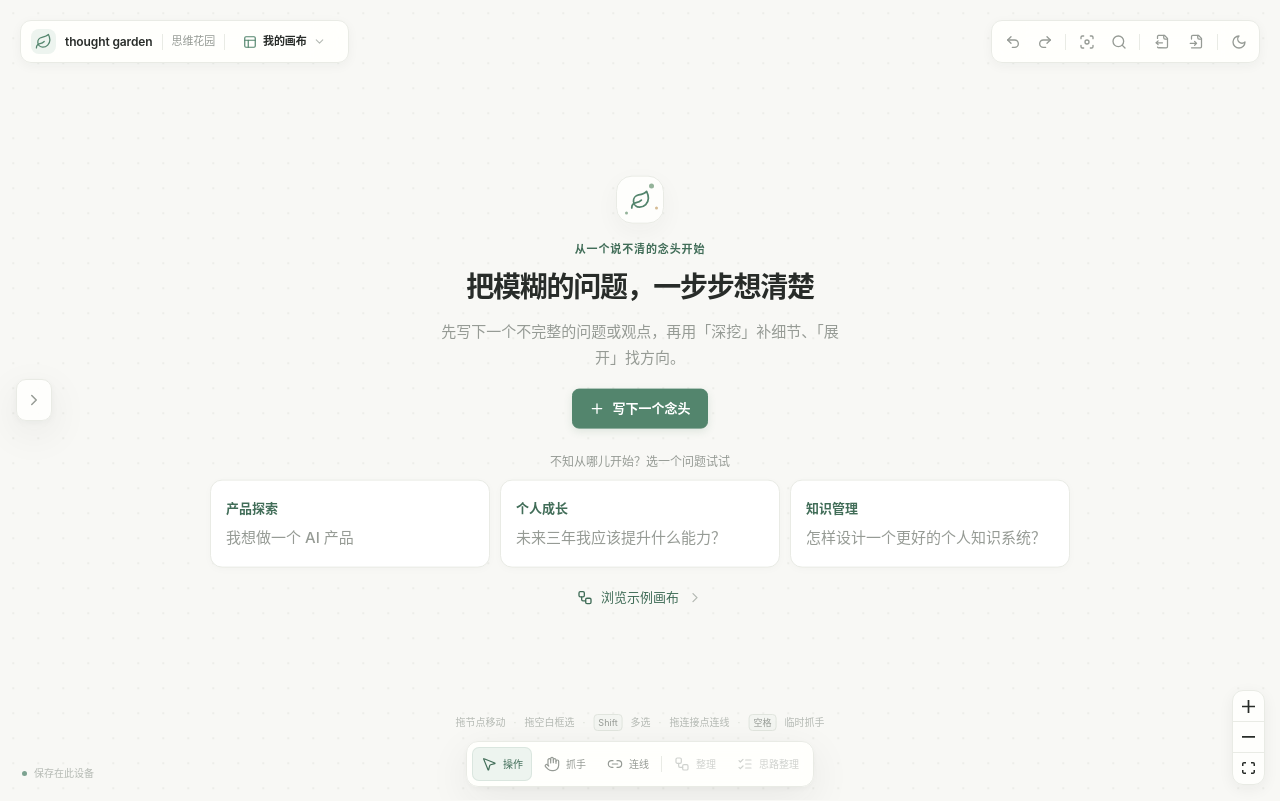
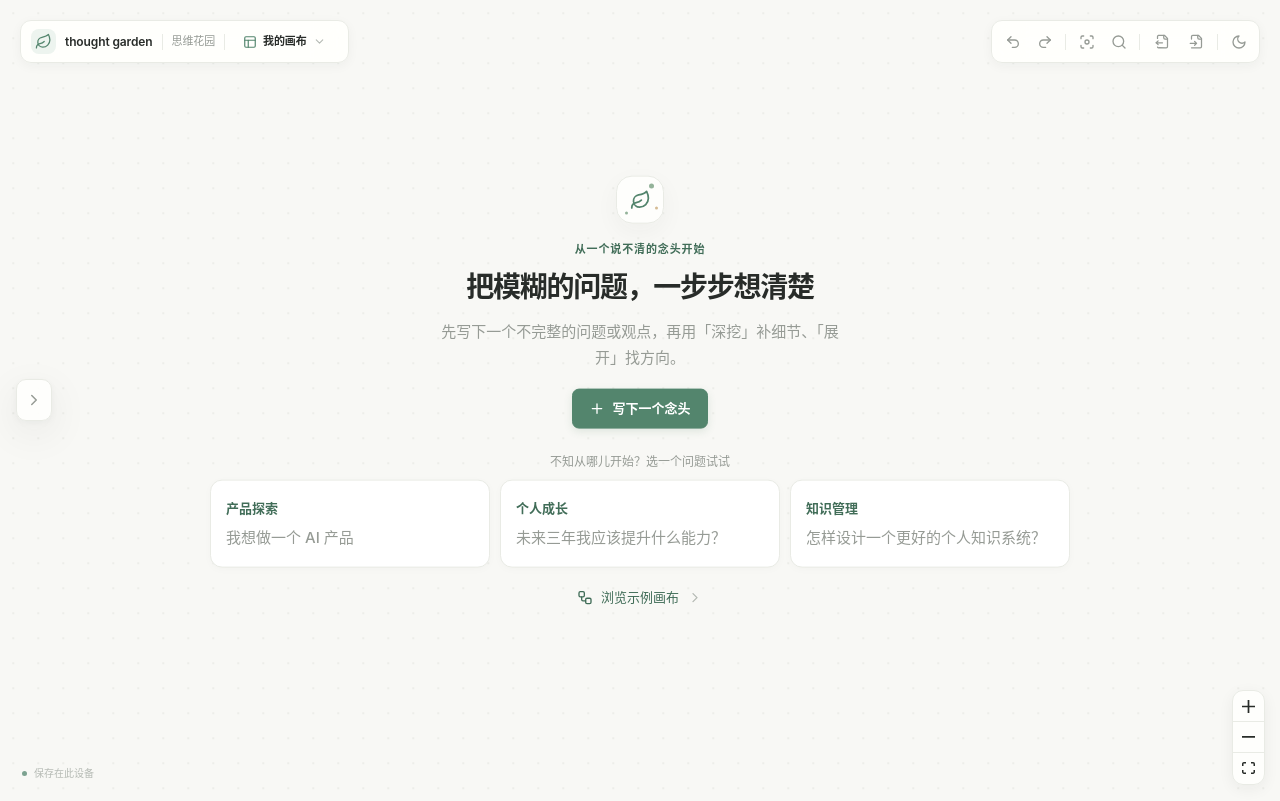
Before and after one commit to cheeseburgertony/thought-garden, a Next.js app: page / in a window 1280 px wide. Built offline with nearby package versions, Linux system fonts and the light colour scheme.

Commit message:
fix: simplify empty canvas controls and guide layout

```diff
--- a/app/globals.css
+++ b/app/globals.css
@@ -263,7 +263,6 @@ button { color: inherit; }
 .export-menu-item small { color: var(--subtle); font-size: 9px; }
 
 .empty-state { position: absolute; z-index: 1; top: 50%; left: 50%; display: flex; width: min(860px, calc(100vw - 40px)); align-items: center; flex-direction: column; transform: translate(-50%, -51%); pointer-events: none; text-align: center; }
-.empty-state.guide-open { left: calc(50% + 157px); width: min(860px, calc(100vw - 346px)); }
 .empty-orbit { position: relative; display: grid; width: 48px; height: 48px; place-items: center; margin-bottom: 17px; border: 1px solid var(--line); border-radius: 16px; background: var(--surface); color: var(--accent); box-shadow: 0 8px 25px rgba(45, 55, 47, .045); }
 .empty-orbit span { position: absolute; width: 5px; height: 5px; border-radius: 50%; background: #94b39a; }
 .empty-orbit span:nth-child(1) { top: 7px; right: 9px; }
@@ -472,6 +471,10 @@ button { color: inherit; }
 @keyframes breathe { 50% { opacity: .38; transform: scale(.8); } }
 @keyframes spin { to { transform: rotate(360deg); } }
 
+@media (min-width: 621px) and (max-width: 1455px) {
+  .empty-state.guide-open { left: calc(50% + 157px); width: min(860px, calc(100vw - 346px)); }
+}
+
 @media (max-width: 620px) {
   .topbar { top: 11px; left: 11px; right: 11px; }
   .brand-lockup { height: 40px; gap: 7px; padding-right: 9px; font-size: 10px; }
--- a/components/thought-canvas.tsx
+++ b/components/thought-canvas.tsx
@@ -948,9 +948,11 @@ function CanvasWorkspace() {
         >
           <CanvasBackground />
           <Controls showInteractive={false} position="bottom-right" />
+          {nodes.length > 0 && (
             <div className="canvas-hint">
               {spacePanActive ? <>临时抓手 <span className="hint-dot">·</span> 拖动画布平移 <span className="hint-dot">·</span> 松开空格恢复工具</> : toolMode === "select" ? <>拖节点移动 <span className="hint-dot">·</span> 拖空白框选 <span className="hint-dot">·</span> <kbd>Shift</kbd> 多选 <span className="hint-dot">·</span> 拖连接点连线 <span className="hint-dot">·</span> <kbd>空格</kbd> 临时抓手</> : toolMode === "hand" ? <>拖动画布平移 <span className="hint-dot">·</span> 双指平移 <span className="hint-dot">·</span> 捏合缩放 <span className="hint-dot">·</span> <kbd>V</kbd> 返回操作</> : <>拖动连接点连线 <span className="hint-dot">·</span> <kbd>V</kbd> 返回操作</>}
             </div>
+          )}
         </ReactFlow>
 
         <aside className={`guide-sidebar${guideOpen ? " is-open" : ""} nopan nodrag`} aria-label="使用指南">
@@ -992,7 +994,9 @@ function CanvasWorkspace() {
         {alignmentGuides.vertical && <div className="alignment-guide is-vertical" style={alignmentGuides.vertical} />}
         {alignmentGuides.horizontal && <div className="alignment-guide is-horizontal" style={alignmentGuides.horizontal} />}
 
+        {(nodes.length > 0 || summary) && (
           <div className="canvas-toolbar" role="toolbar" aria-label="画布工具">
+            {nodes.length > 0 && <>
               {canvasTools.map(({ mode, label, icon: Icon }) => (
                 <button
                   key={mode}
@@ -1013,18 +1017,18 @@ function CanvasWorkspace() {
                 className="canvas-tool"
                 aria-label="一键整理画布"
                 title="一键整理节点并适应画布"
-            disabled={!nodes.length}
                 onClick={organizeCanvas}
               >
                 <Workflow size={16} strokeWidth={1.8} />
                 <span>整理</span>
               </button>
+              <span className="toolbar-divider" />
+            </>}
             <button
               type="button"
               className={`canvas-tool${summary ? " has-summary" : ""}`}
               aria-label={summary ? "查看思路整理结果" : "整理思路"}
               title={summary ? "查看思路整理结果" : "从想法中提炼结论和下一步"}
-            disabled={!nodes.length && !summary}
               onClick={() => { setSummaryInitialId(null); setSummaryOpen(true); }}
             >
               <ListChecks size={16} strokeWidth={1.8} />
@@ -1046,6 +1050,7 @@ function CanvasWorkspace() {
               </>
             )}
           </div>
+        )}
 
         {nodes.length === 0 && !draft && (
           <section className={`empty-state${guideOpen ? " guide-open" : ""}`}>
```
Lines whose indentation alone changed are shown as unchanged.
